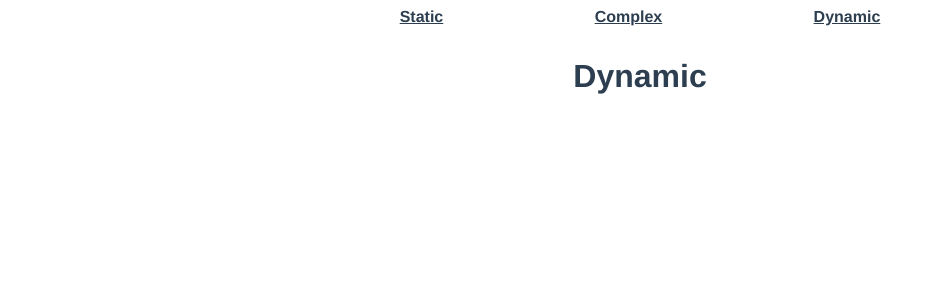
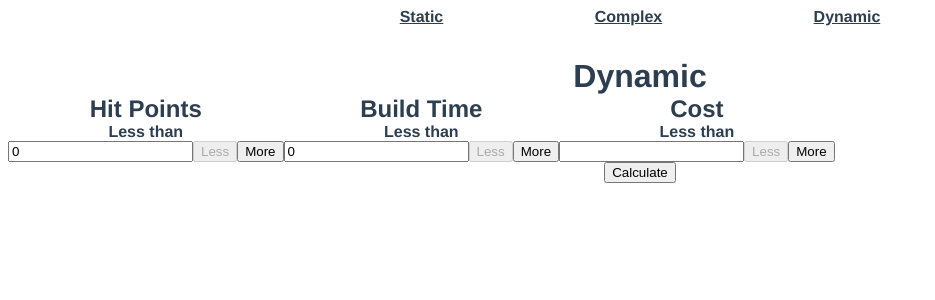
Before and after one commit to StiX1919/design-trio, a Vue app: page /Dynamic in a window 1280 px wide. Shown: the top 300 px of the page, without its empty margins (0-935 px from the left). Built offline with nearby package versions, Linux system fonts and the light colour scheme.

Commit message:
Sweet button setup

```diff
--- a/src/views/Dynamic.vue
+++ b/src/views/Dynamic.vue
@@ -1,12 +1,63 @@
 <template>
   <div class="home">
     <h1>Dynamic</h1>
+    <div>
+      <div class='filter-inputs'>
+        <div>
+          <h2>Hit Points</h2>
+          <h4>{{hpMore ? 'More' : 'Less'}} than</h4>
+          <input v-model="hpInput"/>
+          <button :disabled="hpMore === false" @click="updateButton('hpMore')">Less</button>
+          <button :disabled="hpMore === true" @click="updateButton('hpMore')" >More</button>
+        </div>
+        <div>
+          <h2>Build Time</h2>
+          <h4>{{btMore ? 'More' : 'Less'}} than</h4>
+          <input v-model="btInput"/>
+          <button :disabled="btMore === false" @click="updateButton('btMore')">Less</button>
+          <button :disabled="btMore === true" @click="updateButton('btMore')">More</button>
+        </div>
+        <div>
+          <h2>Cost</h2>
+          <h4>{{cstMore ? 'More' : 'Less'}} than</h4>
+          <input v-modal='cstInput'/>
+          <button :disabled="cstMore === false" @click="updateButton('cstMore')">Less</button>
+          <button :disabled="cstMore === true" @click="updateButton('cstMore')">More</button>
+        </div>
+      </div>
+      <button>Calculate</button>
+
+      <div></div>
+    </div>
   </div>
 </template>
 
 <script>
 // @ is an alias to /src
 export default {
-  name: 'dynamic'
+  name: 'dynamic',
+  data() {
+    return {
+      hpInput: 0,
+      hpMore: false,
+      btInput: 0,
+      btMore: false,
+      cstInput: 0,
+      cstMore: false
+    }
+  },
+  methods: {
+    updateButton: function(name){
+      this[name] = !this[name]
+    }
+  }
 }
 </script>
+
+<style>
+
+.filter-inputs {
+  display: flex
+}
+
+</style>
```
